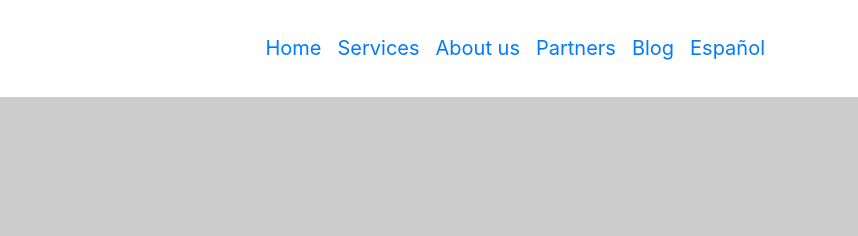
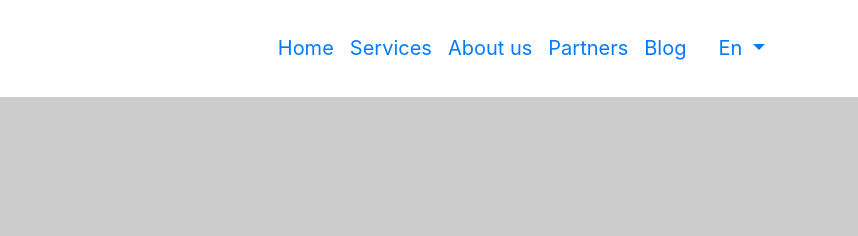
Before and after one commit to javiertorregrosamanchon/londonderrymaps, a plain HTML site: page blogEn.html in a window 1280 px wide. Shown: the top 236 px of the page, 422-1280 px from the left. Drawn offline with Linux system fonts and the light colour scheme; placeholder pictures from the web are drawn by us.

Commit message:
Update blogEn.html

```diff
--- a/blogEn.html
+++ b/blogEn.html
@@ -44,7 +44,16 @@
               <a class="nav-link" href="blogEn.html" style="font-size:20px;">Blog</a>
             </li>
 			<li class="nav-item">
-              <a class="nav-link" href="blog.html" style="font-size:20px;">Español</a>
+              <a class="nav-link" href="#" style="font-size:20px;"></a>
+            </li>
+            <li class="nav-item dropdown">
+              <a class="nav-link dropdown-toggle" href="#" id="navbarDropdownPortfolio" data-toggle="dropdown" aria-haspopup="true" aria-expanded="false" style="font-size:20px;">
+                En
+              </a>
+              <div class="dropdown-menu dropdown-menu-right" aria-labelledby="navbarDropdownPortfolio">
+                <a class="dropdown-item" href="blog.html">Spanish</a>
+                <a class="dropdown-item" href="blogEn.html">English</a>
+              </div>
             </li>
           </ul>
         </div>
```
